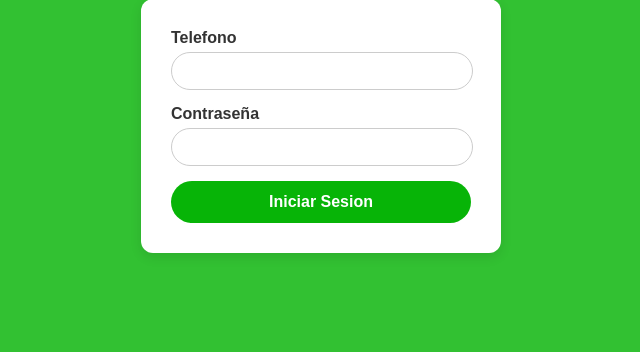
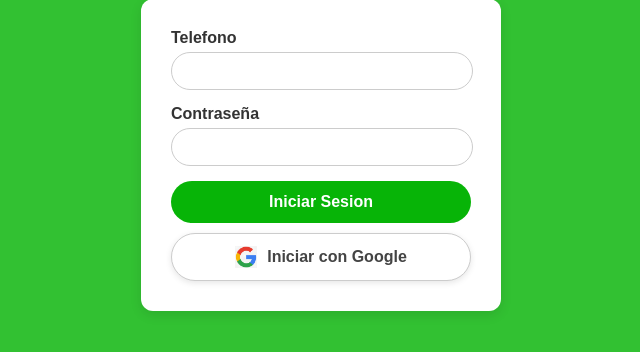
Before and after one commit to AraFrankow/Jumbox-Python, a Flask app: page /login in a window 1280 px wide. Shown: the part 191-543 px from the top of the page, without its empty margins (319-959 px from the left). Run offline with Flask 3, Linux system fonts and the light colour scheme.

Commit message:
inicio de sesion con google, css, gitignore e iconos en las pestañas

```diff
--- a/app.py
+++ b/app.py
@@ -1,8 +1,14 @@
+import os
 from flask import Flask, render_template, request, redirect, url_for, flash, session
 import sqlite3
 import base64
 from flask_bcrypt import Bcrypt
 from datetime import date
+from google_auth_oauthlib.flow import Flow
+from google.oauth2 import id_token
+from google.auth.transport import requests as google_requests
+from dotenv import load_dotenv
+os.environ['OAUTHLIB_INSECURE_TRANSPORT'] = '1'
 
 # ===============================================
 # CREDENCIALES DE PRUEBA
@@ -25,8 +31,9 @@ from datetime import date
 # ===============================================
 # CONFIGURACIÓN DE LA APP
 # ===============================================
+load_dotenv()
 app = Flask(__name__)
-app.secret_key = 'clave_secreta_super_segura'
+app.secret_key = os.environ.get("FLASK_SECRET_KEY")
 bcrypt = Bcrypt(app)
 DB_NAME = "jumbox.db"
 
@@ -34,6 +41,27 @@ ALLOWED_EXTENSIONS = {'png', 'jpg', 'jpeg', 'gif', 'webp'}
 
 def allowed_file(filename):
     return '.' in filename and filename.rsplit('.', 1)[1].lower() in ALLOWED_EXTENSIONS
+
+GOOGLE_CLIENT_ID = os.environ.get("GOOGLE_CLIENT_ID")
+GOOGLE_CLIENT_SECRET = os.environ.get("GOOGLE_CLIENT_SECRET")
+REDIRECT_URI = "http://127.0.0.1:5000/auth/callback"
+flow = Flow.from_client_config(
+    client_config={
+        "web": {
+            "client_id": GOOGLE_CLIENT_ID,
+            "client_secret": GOOGLE_CLIENT_SECRET,
+            "auth_uri": "https://accounts.google.com/o/oauth2/auth",
+            "token_uri": "https://oauth2.googleapis.com/token",
+            "redirect_uris": [REDIRECT_URI],
+        }
+    },
+    scopes=[
+        "openid",
+        #"https://www.googleapis.com/auth/user.phonenumbers.read",
+        "https://www.googleapis.com/auth/userinfo.profile"
+        ],
+    redirect_uri=REDIRECT_URI
+)
 
 # ===============================================
 # FUNCIONES AUXILIARES - BASE DE DATOS
@@ -280,6 +308,105 @@ def login():
         return render_template('login.html', tel=tel)
 
     return render_template('login.html')
+
+@app.route("/logingoogle")
+def logingoogle():
+    authorization_url, state = flow.authorization_url()
+    session["state"] = state
+    return redirect(authorization_url)
+
+@app.route("/auth/callback")
+def callback():
+    flow.fetch_token(authorization_response=request.url)
+    credentials = flow.credentials
+    request_session = google_requests.Request()
+
+    id_info = id_token.verify_oauth2_token(
+        credentials._id_token,
+        request_session,
+        os.environ.get("GOOGLE_CLIENT_ID")
+    )
+
+    phone_number = id_info.get("phone_number")
+    nombre_google = id_info.get("name", "Usuario Google")
+
+    if not phone_number:
+        session["google_temp_id"] = id_info.get("sub")
+        session["nombre_google"] = nombre_google
+        return redirect(url_for("pedir_telefono"))
+
+    conn = sqlite3.connect(DB_NAME)
+    cursor = conn.cursor()
+
+    cursor.execute("SELECT * FROM cliente WHERE telefono = ?", (phone_number,))
+    cliente = cursor.fetchone()
+
+    if not cliente:
+        cursor.execute(
+            "INSERT INTO cliente (nombre, direccion, telefono, contrasena, tipo) VALUES (?, ?, ?, ?, ?)",
+            (nombre_google, "", phone_number, "", "usuario")
+        )
+        conn.commit()
+        cursor.execute("SELECT * FROM cliente WHERE telefono = ?", (phone_number,))
+        cliente = cursor.fetchone()
+
+    conn.close()
+
+    session["id_cliente"] = cliente[0]
+    session["nombre"] = cliente[1]
+    session["tipo"] = cliente[3]
+
+    flash("Inicio de sesión exitoso", "success")
+    return redirect(url_for("home"))
+
+
+@app.route("/pedir-telefono", methods=["GET", "POST"])
+def pedir_telefono():
+    if request.method == "POST":
+        telefono = request.form["telefono"]
+        google_id = session.get("google_temp_id")
+        nombre_google = session.get("nombre_google", "Usuario Google")
+
+        if not google_id:
+            flash("Error: sesión de Google no válida.", "error")
+            return redirect(url_for("login"))
+
+        conn = sqlite3.connect(DB_NAME)
+        cursor = conn.cursor()
+
+        # Verificamos si el teléfono ya existe
+        cursor.execute("SELECT * FROM cliente WHERE telefono = ?", (telefono,))
+        cliente = cursor.fetchone()
+
+        if cliente:
+            # Si ya existe, verificamos si el nombre coincide
+            nombre_existente = cliente[1]
+            if nombre_existente != nombre_google:
+                conn.close()
+                flash("El número de teléfono ya está asociado a otra cuenta. Las credenciales no coinciden.", "error")
+                return redirect(url_for("login"))
+        else:
+            # Si no existe, creamos el usuario nuevo
+            cursor.execute(
+                "INSERT INTO cliente (nombre, direccion, telefono, contrasena, tipo) VALUES (?, ?, ?, ?, ?)",
+                (nombre_google, "", telefono, "", "usuario")
+            )
+            conn.commit()
+            cursor.execute("SELECT * FROM cliente WHERE telefono = ?", (telefono,))
+            cliente = cursor.fetchone()
+
+        conn.close()
+
+        # Guardamos sesión
+        session["id_cliente"] = cliente[0]
+        session["nombre"] = cliente[1]
+        session["tipo"] = cliente[3]
+
+
+        flash("Inicio de sesión exitoso", "success")
+        return redirect(url_for("home"))
+
+    return render_template("pedir_telefono.html")
 
 @app.route('/logout')
 def logout():
--- a/static/style.css
+++ b/static/style.css
@@ -541,6 +541,39 @@ h2 {
     border-radius: 6px;
     font-weight: bold;
     margin-bottom: 10px;
+}
+.formulario-container button,
+.formulario-container .btn-google {
+    width: 100%;
+    box-sizing: border-box;
+}
+
+.formulario-container .btn-google {
+    display: flex;
+    align-items: center;
+    justify-content: center;
+    background-color: #ffffff;
+    color: #444;
+    border: 1px solid #ccc;
+    border-radius: 30px;
+    padding: 12px;
+    font-weight: 600;
+    text-decoration: none;
+    font-size: 16px;
+    margin-top: 10px;
+    transition: all 0.3s ease;
+    box-shadow: 0 2px 6px rgba(0,0,0,0.1);
+}
+
+.formulario-container .btn-google:hover {
+    background-color: #f8f8f8;
+    border-color: #bbb;
+}
+
+.google-logo {
+    width: 22px;
+    height: 22px;
+    margin-right: 10px;
 }
 
 /* ===========================
--- a/templates/admin.html
+++ b/templates/admin.html
@@ -5,6 +5,7 @@
     <meta name="viewport" content="width=device-width, initial-scale=1.0">
     <link rel="stylesheet" href="{{ url_for('static', filename='style.css') }}">
     <link rel="stylesheet" href="https://cdnjs.cloudflare.com/ajax/libs/font-awesome/6.5.0/css/all.min.css">
+    <link rel="icon" type="image/png" href="{{ url_for('static', filename='img/logo.png') }}">
     <title>Administración</title>
 </head>
 <body>
--- a/templates/admin_solicitudes.html
+++ b/templates/admin_solicitudes.html
@@ -5,6 +5,7 @@
     <meta name="viewport" content="width=device-width, initial-scale=1.0">
     <link rel="stylesheet" href="{{ url_for('static', filename='style.css') }}">
     <link rel="stylesheet" href="https://cdnjs.cloudflare.com/ajax/libs/font-awesome/6.5.0/css/all.min.css">
+    <link rel="icon" type="image/png" href="{{ url_for('static', filename='img/logo.png') }}">
     <title>Solicitudes de Stock</title>
 </head>
 <body>
--- a/templates/crear_producto.html
+++ b/templates/crear_producto.html
@@ -13,6 +13,7 @@
     <meta name="viewport" content="width=device-width, initial-scale=1.0">
     <link rel="stylesheet" href="{{ url_for('static', filename='style.css') }}">
     <link rel="stylesheet" href="https://cdnjs.cloudflare.com/ajax/libs/font-awesome/6.5.0/css/all.min.css">
+    <link rel="icon" type="image/png" href="{{ url_for('static', filename='img/logo.png') }}">
     <title>Administración</title>
 </head>
 <body>
--- a/templates/editar_producto.html
+++ b/templates/editar_producto.html
@@ -13,6 +13,7 @@
     <meta name="viewport" content="width=device-width, initial-scale=1.0">
     <link rel="stylesheet" href="{{ url_for('static', filename='style.css') }}">
     <link rel="stylesheet" href="https://cdnjs.cloudflare.com/ajax/libs/font-awesome/6.5.0/css/all.min.css">
+    <link rel="icon" type="image/png" href="{{ url_for('static', filename='img/logo.png') }}">
     <title>Administración</title>
 </head>
 <body>
--- a/templates/index.html
+++ b/templates/index.html
@@ -5,6 +5,7 @@
     <meta name="viewport" content="width=device-width, initial-scale=1.0">
     <link rel="stylesheet" href="{{ url_for('static', filename='style.css') }}">
     <link rel="stylesheet" href="https://cdnjs.cloudflare.com/ajax/libs/font-awesome/6.5.0/css/all.min.css">
+    <link rel="icon" type="image/png" href="{{ url_for('static', filename='img/logo.png') }}">
     <title>Jumbox</title>
 </head>
 <body>
--- a/templates/listar_productos.html
+++ b/templates/listar_productos.html
@@ -13,6 +13,7 @@
     <meta name="viewport" content="width=device-width, initial-scale=1.0">
     <link rel="stylesheet" href="{{ url_for('static', filename='style.css') }}">
     <link rel="stylesheet" href="https://cdnjs.cloudflare.com/ajax/libs/font-awesome/6.5.0/css/all.min.css">
+    <link rel="icon" type="image/png" href="{{ url_for('static', filename='img/logo.png') }}">
     <title>Administración</title>
 </head>
 <body>
--- a/templates/login.html
+++ b/templates/login.html
@@ -5,6 +5,7 @@
     <meta name="viewport" content="width=device-width, initial-scale=1.0">
     <link rel="stylesheet" href="{{ url_for('static', filename='style.css') }}">
     <link rel="stylesheet" href="https://cdnjs.cloudflare.com/ajax/libs/font-awesome/6.5.0/css/all.min.css">
+    <link rel="icon" type="image/png" href="{{ url_for('static', filename='img/logo.png') }}">
     <title>Iniciar Sesion</title>
 </head>
 <body>
@@ -52,9 +53,11 @@
                 {% endif %}
             {% endwith %}
             <button type="submit">Iniciar Sesion</button>
-
-
         </form>
+        <a href="{{ url_for('logingoogle') }}" class="btn-google">
+            <img src="{{ url_for('static', filename='img/logo-google.png') }}" alt="Google" class="google-logo">
+            Iniciar con Google
+        </a>
     </div>
 </body>
 </html>
--- a/templates/panel_sucursal.html
+++ b/templates/panel_sucursal.html
@@ -5,6 +5,7 @@
     <meta name="viewport" content="width=device-width, initial-scale=1.0">
     <link rel="stylesheet" href="{{ url_for('static', filename='style.css') }}">
     <link rel="stylesheet" href="https://cdnjs.cloudflare.com/ajax/libs/font-awesome/6.5.0/css/all.min.css">
+    <link rel="icon" type="image/png" href="{{ url_for('static', filename='img/logo.png') }}">
     <title>Panel Sucursal</title>
 </head>
 <body class="sucursal-page">
--- a/templates/registro.html
+++ b/templates/registro.html
@@ -5,6 +5,7 @@
     <meta name="viewport" content="width=device-width, initial-scale=1.0">
     <link rel="stylesheet" href="{{ url_for('static', filename='style.css') }}">
     <link rel="stylesheet" href="https://cdnjs.cloudflare.com/ajax/libs/font-awesome/6.5.0/css/all.min.css">
+    <link rel="icon" type="image/png" href="{{ url_for('static', filename='img/logo.png') }}">
     <title>Registrarse</title>
 </head>
 <body>
--- a/templates/sucursal_almacen.html
+++ b/templates/sucursal_almacen.html
@@ -5,6 +5,7 @@
     <meta name="viewport" content="width=device-width, initial-scale=1.0">
     <link rel="stylesheet" href="{{ url_for('static', filename='style.css') }}">
     <link rel="stylesheet" href="https://cdnjs.cloudflare.com/ajax/libs/font-awesome/6.5.0/css/all.min.css">
+    <link rel="icon" type="image/png" href="{{ url_for('static', filename='img/logo.png') }}">
     <title>Almacén Sucursal</title>
 </head>
 <body>
--- a/templates/sucursal_pedir_stock.html
+++ b/templates/sucursal_pedir_stock.html
@@ -5,6 +5,7 @@
     <meta name="viewport" content="width=device-width, initial-scale=1.0">
     <link rel="stylesheet" href="{{ url_for('static', filename='style.css') }}">
     <link rel="stylesheet" href="https://cdnjs.cloudflare.com/ajax/libs/font-awesome/6.5.0/css/all.min.css">
+    <link rel="icon" type="image/png" href="{{ url_for('static', filename='img/logo.png') }}">
     <title>Pedir Stock</title>
 </head>
 <body>
--- a/templates/vista_carrito.html
+++ b/templates/vista_carrito.html
@@ -6,6 +6,7 @@
   <meta name="viewport" content="width=device-width, initial-scale=1">
   <link rel="stylesheet" href="{{ url_for('static', filename='style.css') }}">
   <link rel="stylesheet" href="https://cdnjs.cloudflare.com/ajax/libs/font-awesome/6.5.0/css/all.min.css">
+  <link rel="icon" type="image/png" href="{{ url_for('static', filename='img/logo.png') }}">
 </head>
 <body>
 
--- a/templates/vista_productos.html
+++ b/templates/vista_productos.html
@@ -6,6 +6,7 @@
   <meta name="viewport" content="width=device-width, initial-scale=1">
   <link rel="stylesheet" href="{{ url_for('static', filename='style.css') }}">
   <link rel="stylesheet" href="https://cdnjs.cloudflare.com/ajax/libs/font-awesome/6.5.0/css/all.min.css">
+  <link rel="icon" type="image/png" href="{{ url_for('static', filename='img/logo.png') }}">
 </head>
 <body>
 
```
Also changed, not shown: other parts of static/style.css (+65 -0 lines), templates/pedir_telefono.html (added, +18 -0 lines), static/img/logo-google.png (added), 1 other file.
